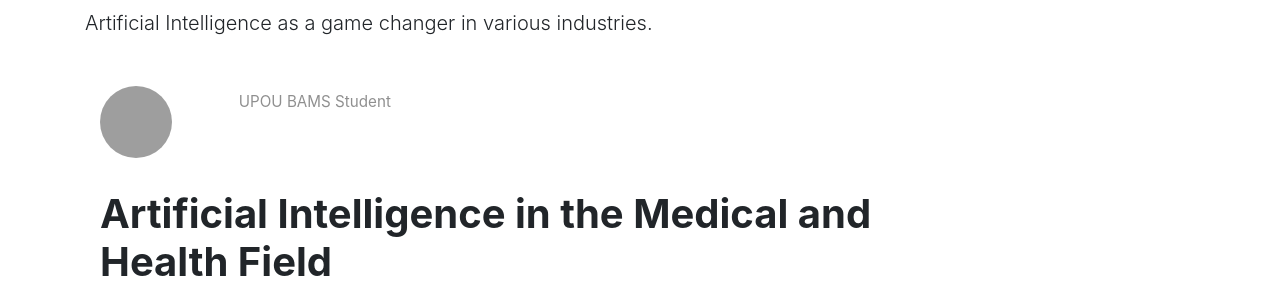
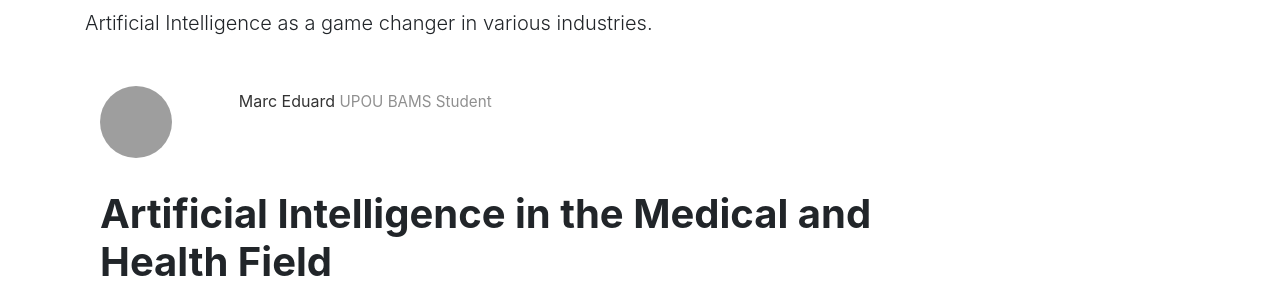
Before and after one commit to mclag/mms142-groupg-2020, a Jekyll site: the page built from _posts/2020-12-06-ai_medical.md, in a window 1280 px wide and 1339 px high. Shown: the part 145-430 px from the top of the window. Built offline with Jekyll 4.4.1, drawn with Linux system fonts in a browser that asks for light colours; nearby versions of some CDN libraries; comment, search, counter and statistics services are not loaded; grey boxes are pictures that could not be loaded.

Commit message:
Update post.html

```diff
--- a/_layouts/post.html
+++ b/_layouts/post.html
@@ -29,6 +29,7 @@
                         {% endif %}
                     </div>
                     <div class="col-xs-12 col-md-9 col-lg-10 text-center text-md-left">
+                         <a target="_blank" class="link-dark" href="{{ author.web }}">{{ author.display_name }}</a>
                         <span class="author-description">{{ author.description }}</span>
                     </div>
                 </div>
```
